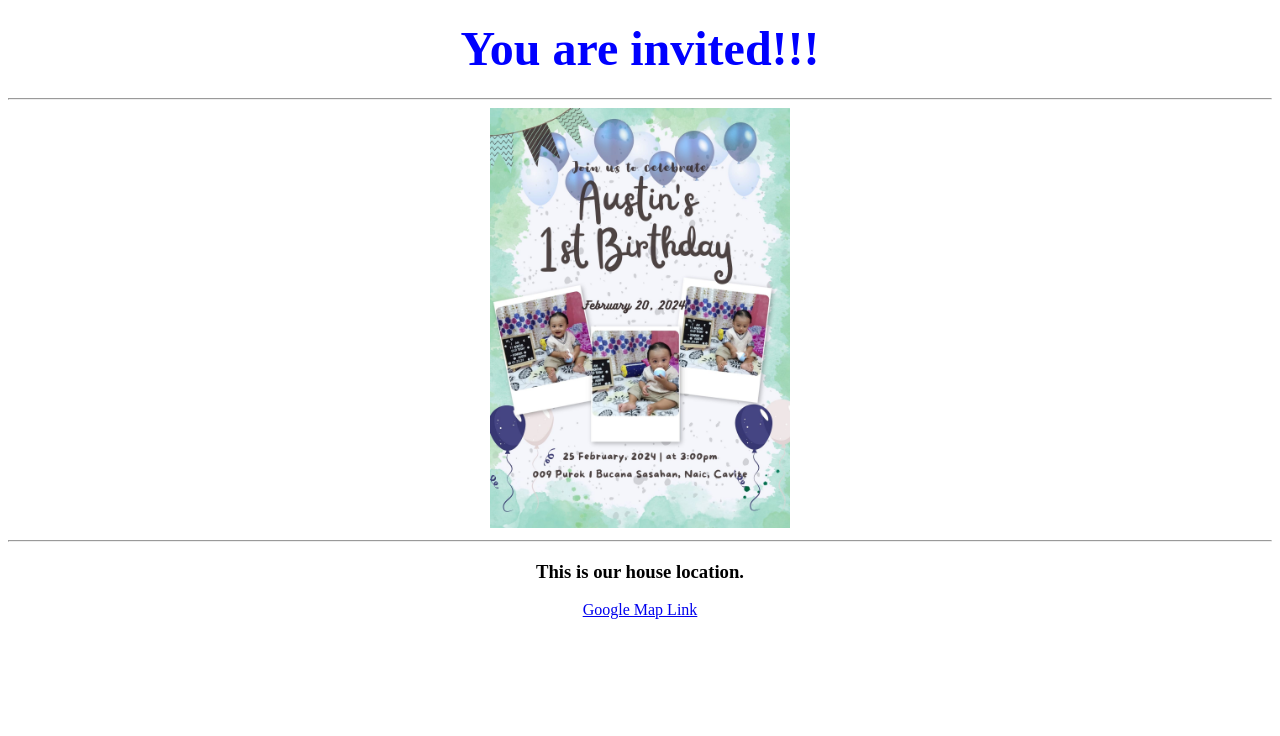
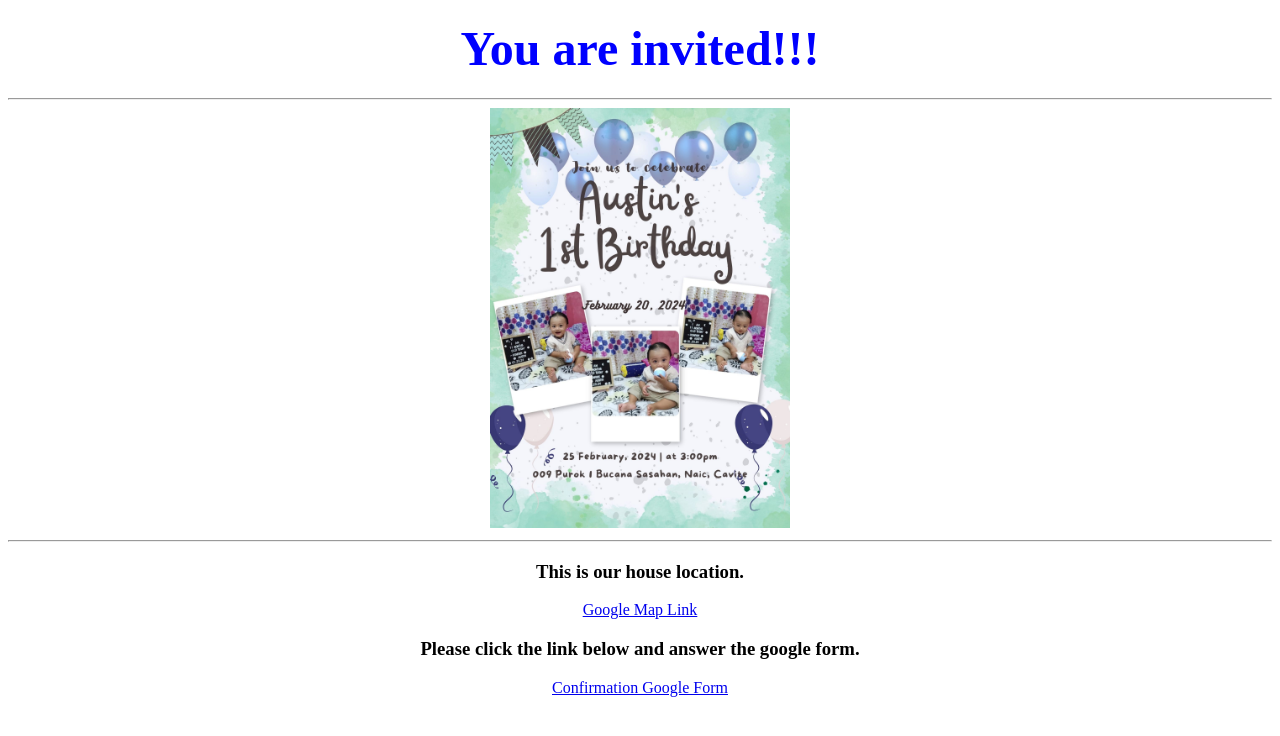
Before and after one commit to Aquinojustine/Austin-s-1st-Birthday, a plain HTML site: page index.html in a window 1280 px wide. Drawn offline with Linux system fonts and the light colour scheme.

Commit message:
Update index.html

```diff
--- a/index.html
+++ b/index.html
@@ -24,5 +24,13 @@
         <center>
             <a href= "https://maps.app.goo.gl/ddp76x9X4QFgxiP58">Google Map Link</a>
         </center>
+        <h3>
+            <center>
+                Please click the link below and answer the google form.
+            </center>
+        </h3>
+        <center>
+            <a href= "https://docs.google.com/forms/d/e/1FAIpQLSfqL6lehVWYNT5bRpgzMxzQ4u6Zi3YQ0n7fZLZiiqxbn7UBYw/viewform?usp=sf_link"> Confirmation Google Form</a>
+        </center>
     </body>
     </html>
```
